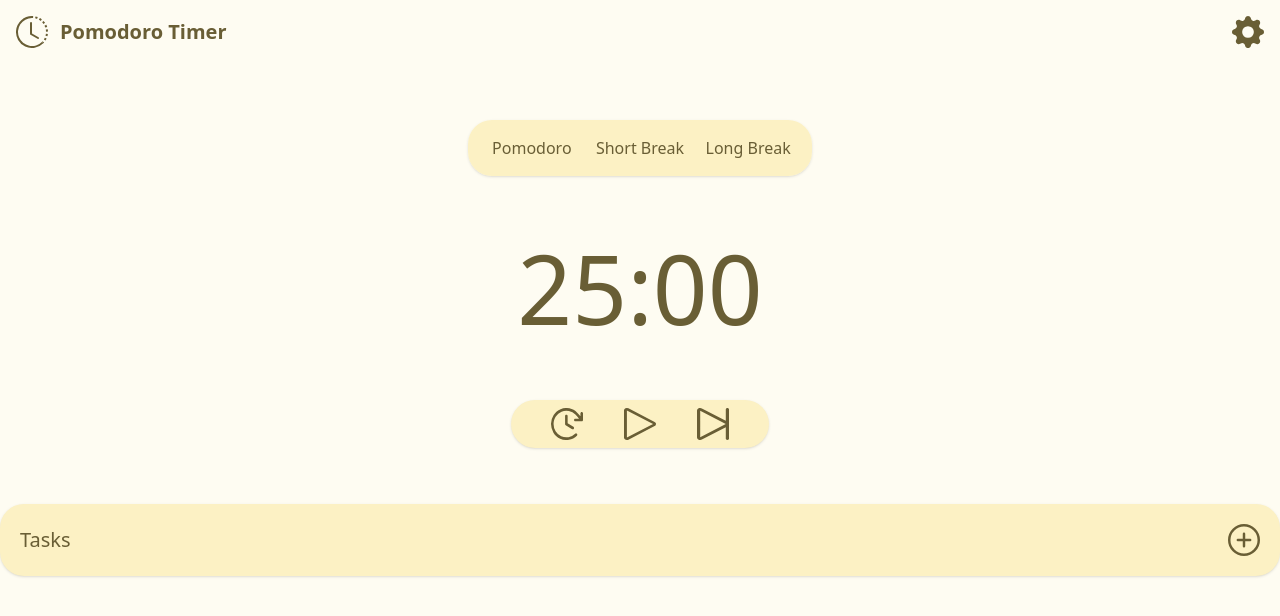
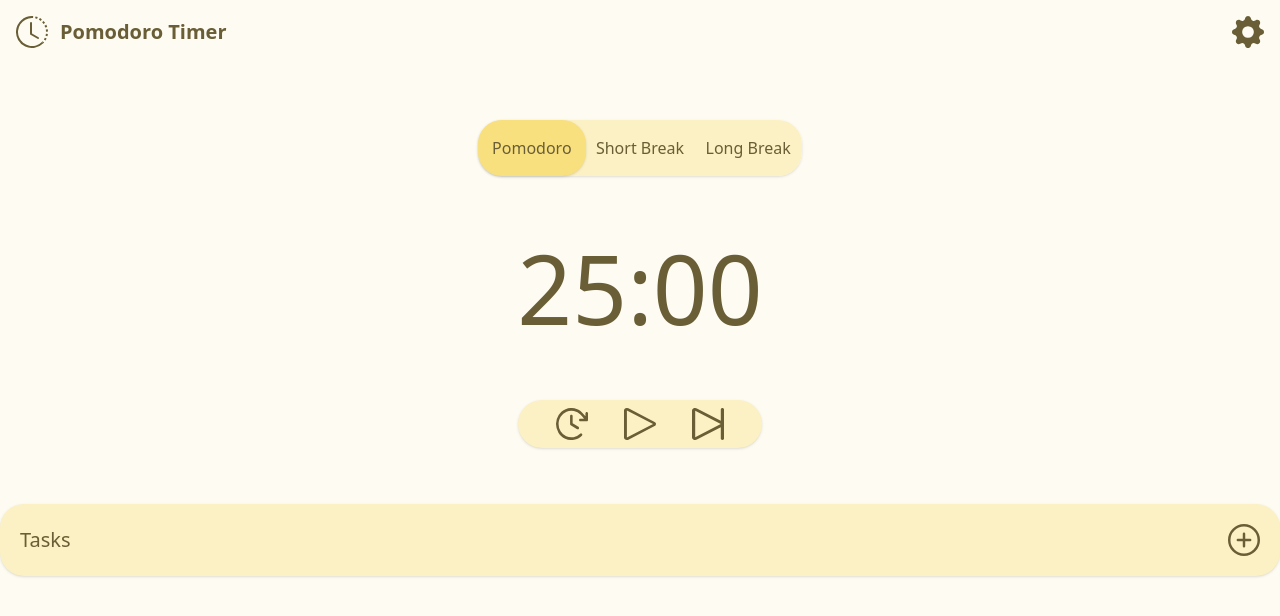
Before and after one commit to jstevenfm/PomodoroTimer-React-Tailwind, a React (Vite) app: page / in a window 1280 px wide. Shown: the top 616 px of the page. Built offline with nearby package versions, Linux system fonts and the light colour scheme.

Commit message:
feat: Enhance ButtonRadioStatus styles when is chechked and add currentStatus prop for improved UI feedback

```diff
--- a/src/assets/components/sections/timer/TimerStatus.jsx
+++ b/src/assets/components/sections/timer/TimerStatus.jsx
@@ -35,7 +35,7 @@ const TimerStatus = ({
   };
 
   return (
-    <fieldset className={`w-full grid grid-cols-3 rounded-3xl py-4 px-2.5 shadow-sm ${stylesComponent}`}>
+    <fieldset className={`w-full grid grid-cols-3 rounded-3xl shadow-sm ${stylesComponent}`}>
       {status.map((item) => (
         <ButtonRadioStatus
           key={item.id}
@@ -43,6 +43,7 @@ const TimerStatus = ({
           text={item.text}
           onClick={() => handleStatus(item.id)}
           defaultChecked={item.defaultChecked}
+          currentStatus={currentStatus}
         />
       ))}
     </fieldset>
--- a/src/assets/components/ui/BtnRadioStatus.jsx
+++ b/src/assets/components/ui/BtnRadioStatus.jsx
@@ -1,10 +1,37 @@
-const ButtonRadioStatus = ({id, text, onClick, defaultChecked }) => {
+const ButtonRadioStatus = ({
+  id,
+  text,
+  onClick,
+  defaultChecked,
+  currentStatus,
+}) => {
+  let stylesComponent = "";
+  if (id === "pomodoro" && currentStatus === "pomodoro") {
+    stylesComponent = "peer-checked/pomodoro:bg-golden-sand-500 shadow-sm";
+  } else if (id === "short-break" && currentStatus === "short-break") {
+    stylesComponent = "peer-checked/short-break:bg-ziggurat-500 shadow-sm";
+  } else if (id === "long-break" && currentStatus === "long-break") {
+    stylesComponent = "peer-checked/long-break:bg-cruise-500 shadow-sm";
+  }
+
   return (
     <>
-        <input type="radio" id={id} name="status" className="hidden" onClick={onClick} defaultChecked={defaultChecked} />
-        <label htmlFor={id} className="px-2.5 cursor-pointer text-center hover:scale-105">{text}</label>
+      <input
+        type="radio"
+        id={id}
+        name="status"
+        className={`hidden peer/${id}`}
+        onClick={onClick}
+        defaultChecked={defaultChecked}
+      />
+      <label
+        htmlFor={id}
+        className={`py-4 px-2.5 rounded-3xl cursor-pointer text-center hover:scale-105 ${stylesComponent}`}
+      >
+        {text}
+      </label>
     </>
-  )
-}
+  );
+};
 
-export default ButtonRadioStatus
+export default ButtonRadioStatus;
```
Also changed, not shown: 1 other file (tests, documents, lock files or other folders).
